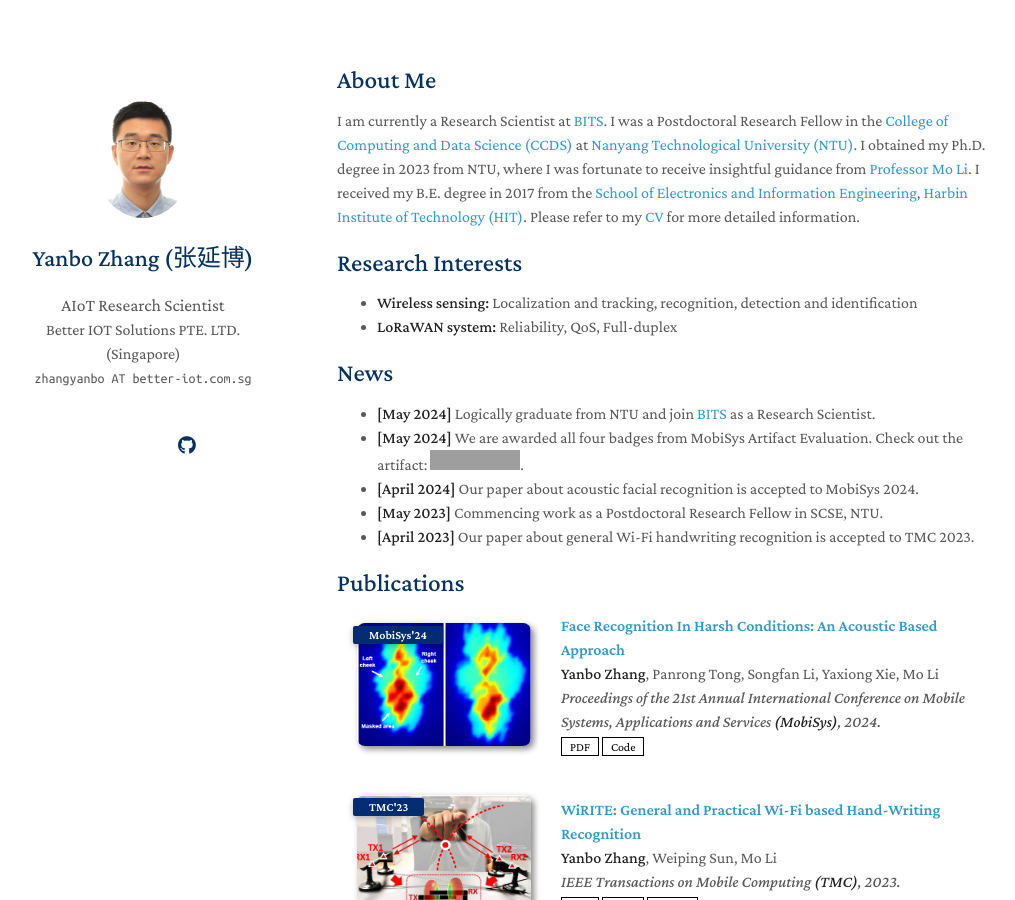
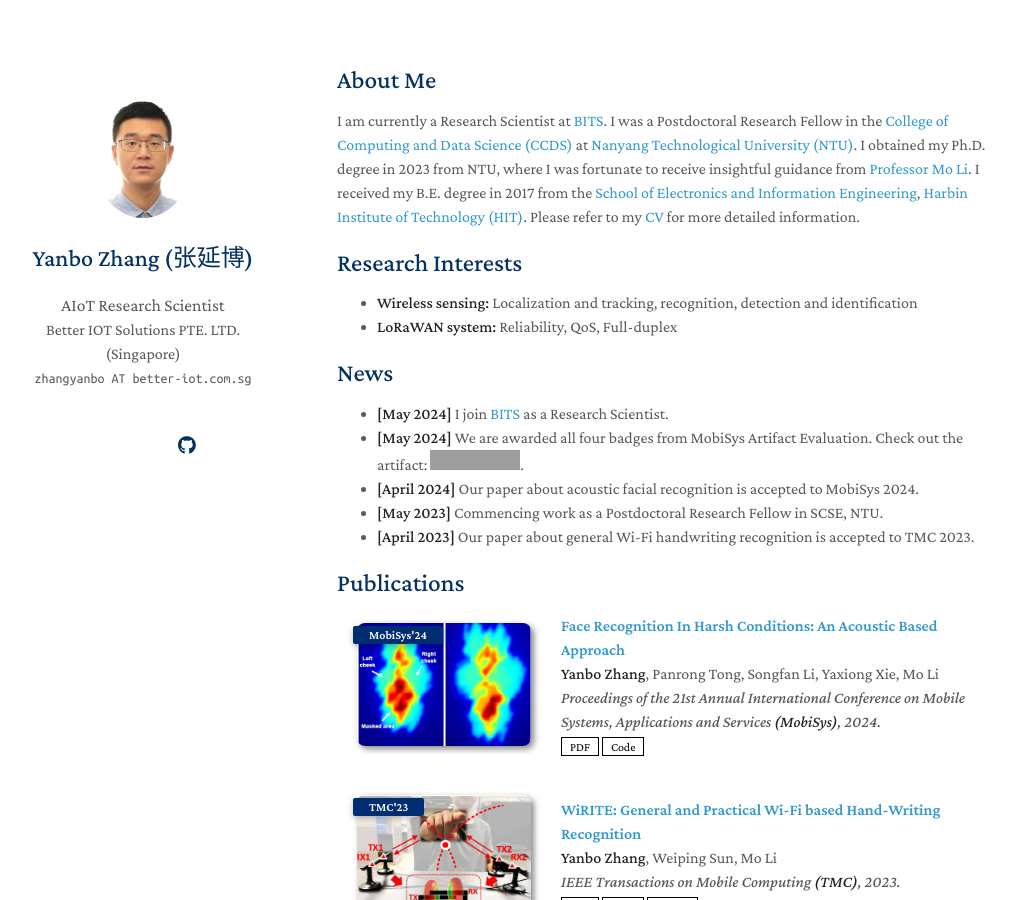
Before and after one commit to yanbozhang003/yanbozhang003.github.io, a Jekyll site: the page built from index.md, in a window 1280 px wide and 900 px high. Shown: the whole window, without its empty margins (133-1148 px from the left). Built offline with Jekyll 4.4.1, drawn with Linux system fonts in a browser that asks for light colours; nearby versions of some CDN libraries; a style sheet for code colours, icons or effects is not loaded; our own code applies the rules of GitHub Pages for plain Markdown files; grey boxes are pictures that could not be loaded.

Commit message:
Update index.md

```diff
--- a/index.md
+++ b/index.md
@@ -18,7 +18,7 @@
 <!-- - **Reconfigurable Intelligent Surface (RIS):** Antenna design and system optimization -->
 
 ## News
-- **[May 2024]** Logically graduate from NTU and join [BITS](https://www.better-iot.com.sg/) as a Research Scientist.
+- **[May 2024]** I join [BITS](https://www.better-iot.com.sg/) as a Research Scientist.
 - **[May 2024]** We are awarded all four badges from MobiSys Artifact Evaluation. Check out the artifact: [![DOI](https://zenodo.org/badge/DOI/10.5281/zenodo.11094213.svg)](https://doi.org/10.5281/zenodo.11094213).
 - **[April 2024]** Our paper about acoustic facial recognition is accepted to MobiSys 2024.
 - **[May 2023]** Commencing work as a Postdoctoral Research Fellow in SCSE, NTU.
```
